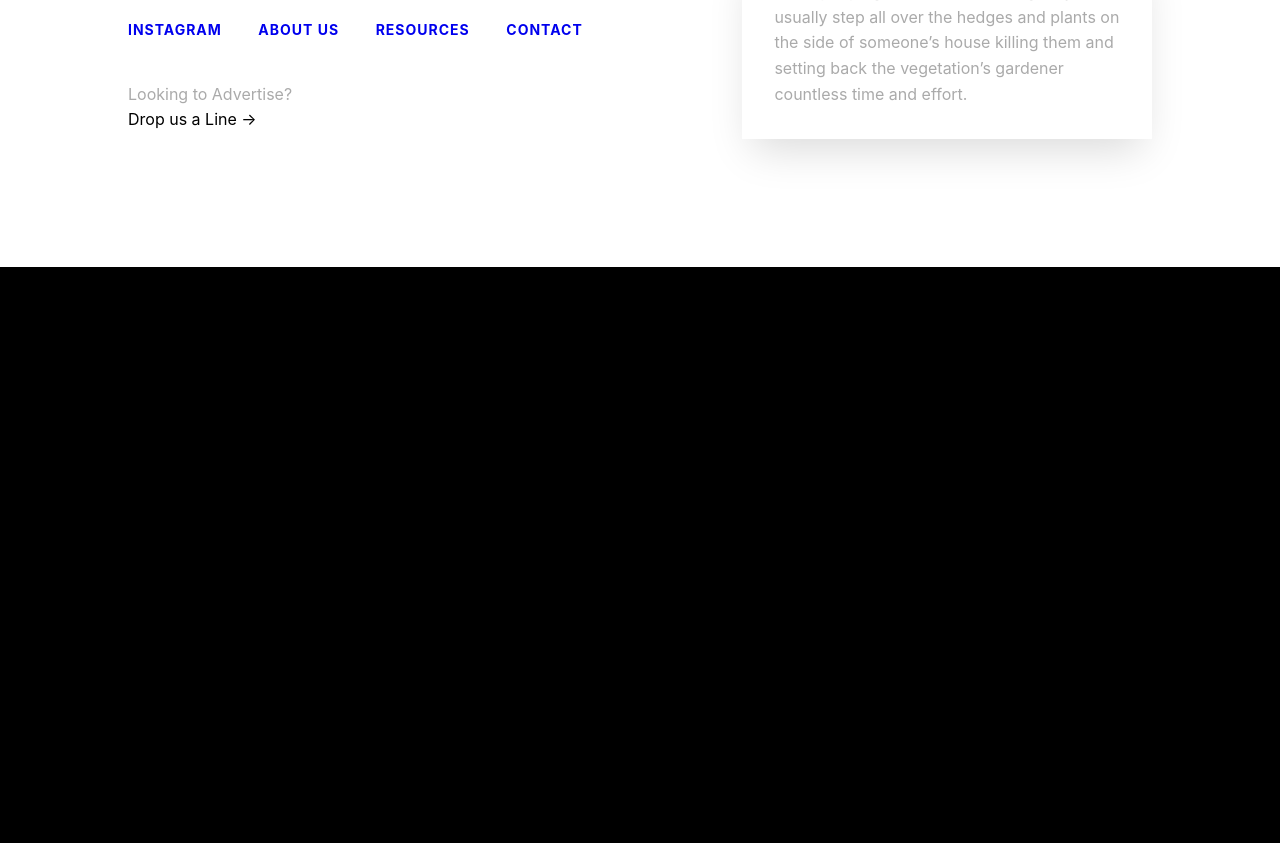
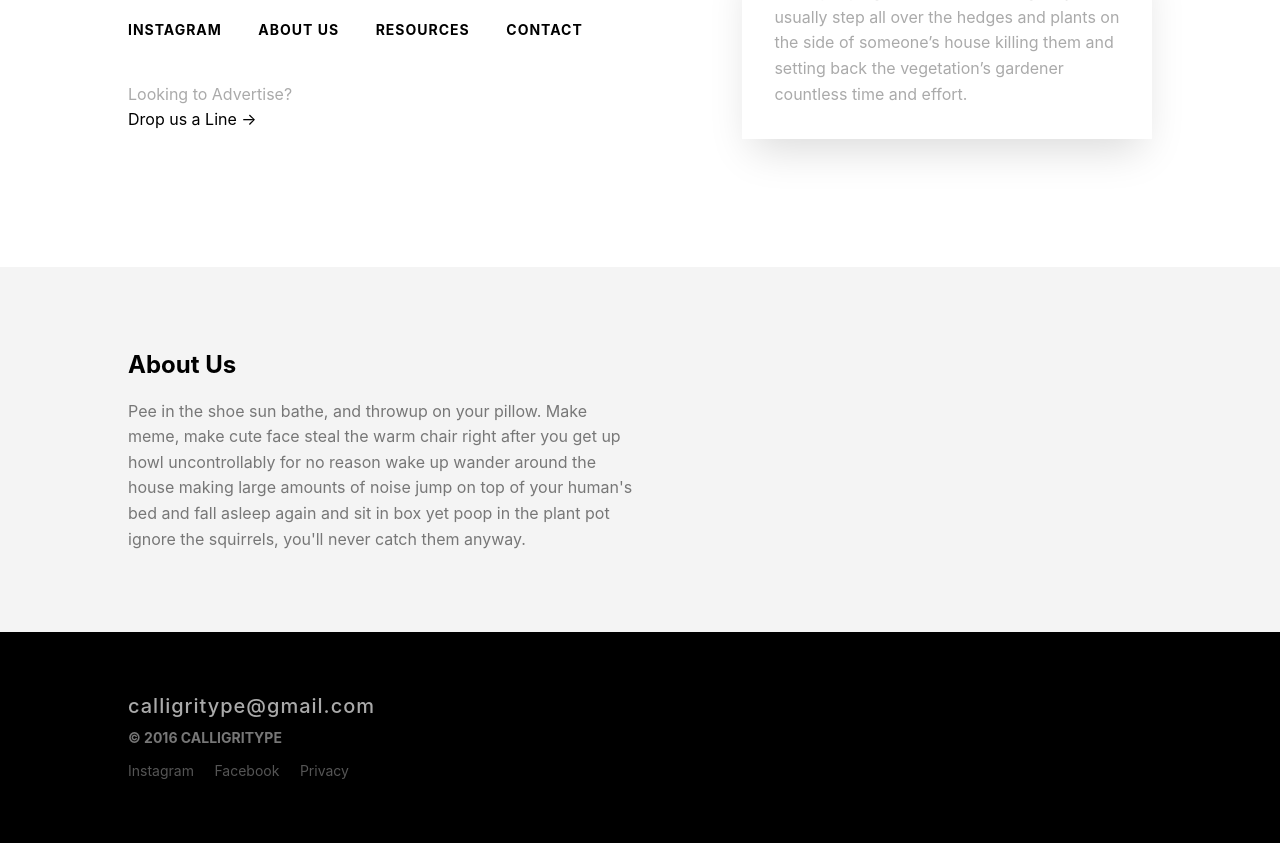
Before and after one commit to fromcortes/descender, a website: page index.html in a window 1280 px wide. Shown: the part 585-1428 px from the top of the page. Before the commit the page ends 852 px from the top, so only its background shows below. Drawn offline with Linux system fonts and the light colour scheme.

Commit message:
Adds About Us section and Footer

```diff
--- a/index.html
+++ b/index.html
@@ -38,17 +38,47 @@
     <div id="introduction" class="cf bg-white">
       <div class="cf center w-80">
         <div class="mt4 fl w-60-l w-40-m w-100 center">
-          <a href="#" class="link ttu fw7 title-tracking f6-ns f5 dib-l db lh-copy tl-ns tc mb2-ns mb3 ml0">Instagram</a>
-          <a href="#" class="link ttu fw7 title-tracking f6-ns f5 dib-l db lh-copy tl-ns tc mb2-ns mb3 ml4-l">About Us</a>
-          <a href="#" class="link ttu fw7 title-tracking f6-ns f5 dib-l db lh-copy tl-ns tc mb2-ns mb3 ml4-l">Resources</a>
-          <a href="#" class="link ttu fw7 title-tracking f6-ns f5 dib-l db lh-copy tl-ns tc mb2-ns mb3 ml4-l">Contact</a>
+          <a href="#" class="link ttu fw7 black hover-light-silver title-tracking f6-ns f5 dib-l db lh-copy tl-ns tc mb2-ns mb3 ml0">Instagram</a>
+          <a href="#" class="link ttu fw7 black hover-light-silver title-tracking f6-ns f5 dib-l db lh-copy tl-ns tc mb2-ns mb3 ml4-l">About Us</a>
+          <a href="#" class="link ttu fw7 black hover-light-silver title-tracking f6-ns f5 dib-l db lh-copy tl-ns tc mb2-ns mb3 ml4-l">Resources</a>
+          <a href="#" class="link ttu fw7 black hover-light-silver title-tracking f6-ns f5 dib-l db lh-copy tl-ns tc mb2-ns mb3 ml4-l">Contact</a>
           <span class="mt4 db-l dn lh-copy light-silver">Looking to Advertise?</span>
           <span class="db-l dn lh-copy">Drop us a Line  →</span>
         </div>
         <div id="about-section" class="mb6 pv3 ph4 shadow-custom fr-ns fl bg-white w-40-l w-60-m w-100 center">
           <p class="lh-copy light-silver">
-            I hate peeping Toms. For one thing they usually step all over the hedges and plants on the side of someone’s house killing them and setting back the vegetation’s gardener countless time and effort.
+            I hate peeping Toms. For one thing they usually step all over the hedges and
+            plants on the side of someone’s house killing them and setting back the vegetation’s
+            gardener countless time and effort.
           </p>
+        </div>
+      </div>
+    </div>
+
+    <!-- About Us -->
+    <div id="about-us" class="pv5 cf bg-near-white">
+      <div class="cf center w-80">
+        <div class="fl w-50">
+          <h2>About Us</h2>
+          <p class="lh-copy gray">
+            Pee in the shoe sun bathe, and throwup on your pillow. Make meme, make cute face
+            steal the warm chair right after you get up howl uncontrollably for no reason wake
+            up wander around the house making large amounts of noise jump on top of your human's
+            bed and fall asleep again and sit in box yet poop in the plant pot ignore the
+            squirrels, you'll never catch them anyway.
+          </p>
+        </div>
+      </div>
+    </div>
+
+    <div class="pv5 black-70">
+      <div class="cf center w-80">
+        <a href="mailto:calligritype@gmail.com" class="link fw5 title-tracking f4 f4-ns light-silver hover-white lh-solid">calligritype@gmail.com</a>
+        <p class="f6 db b ttu lh-solid gray">© 2016 CALLIGRITYPE</p>
+        <div class="mt3">
+          <a href="/language/" title="Language" class="link f6 dib pr2 mid-gray hover-white">Instagram</a>
+          <a href="/terms/"    title="Terms" class="link f6 dib ph2 mid-gray hover-white">Facebook</a>
+          <a href="/privacy/"  title="Privacy" class="link f6 dib pl2 mid-gray hover-white">Privacy</a>
         </div>
       </div>
     </div>
```
